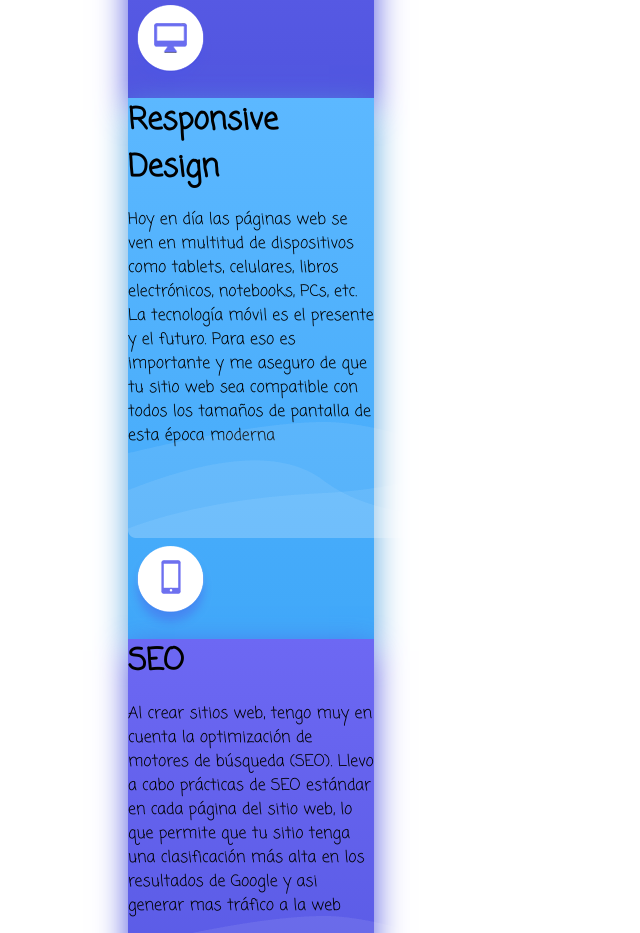
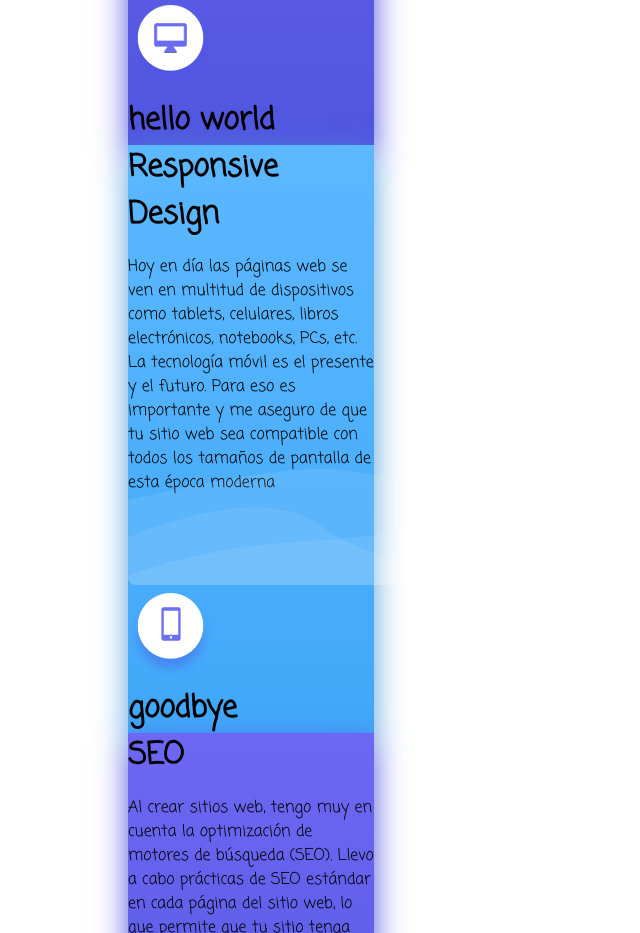
Before and after one commit to hundres272/invie-github, a plain HTML site: page index.html in a window 1280 px wide. Shown: the part 1867-2800 px from the top of the page, without its empty margins (0-640 px from the left). Drawn offline with Linux system fonts and the light colour scheme.

Commit message:
agregando texto en inglés

```diff
--- a/index.html
+++ b/index.html
@@ -62,6 +62,7 @@
               partes, comenzando con este como primero.</p>
               <img src="imagenes/waves.png">
               <img src="imagenes/icon.png">
+              <h4>hello world</h4>
             </div>
             <div class="servicio celeste">
               <h4>Responsive Design</h4>
@@ -73,6 +74,7 @@
                 pantalla de esta época moderna</p>
               <img src="imagenes/waves.png">
               <img src="imagenes/icon-mobile.png">
+              <h4>goodbye</h4>
             </div>
             <div class="servicio violeta">
               <h4>SEO</h4>
```
